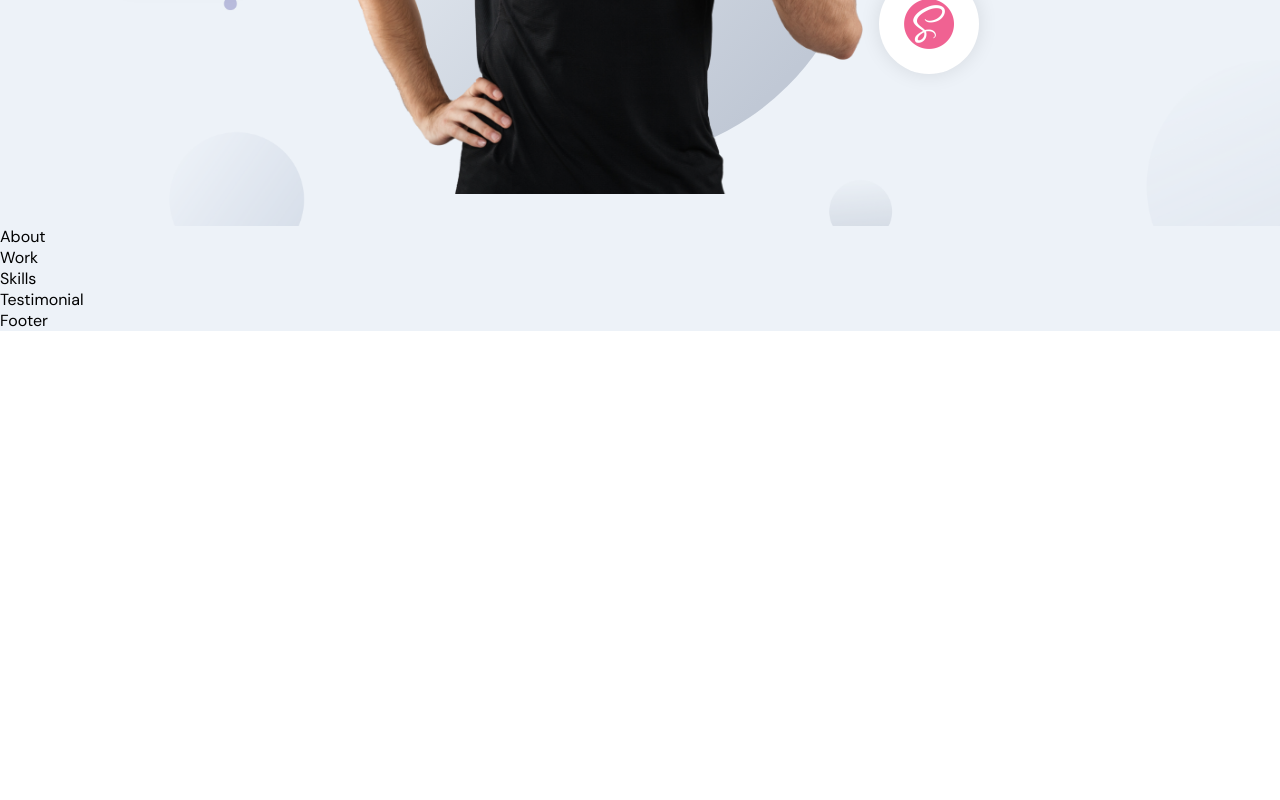
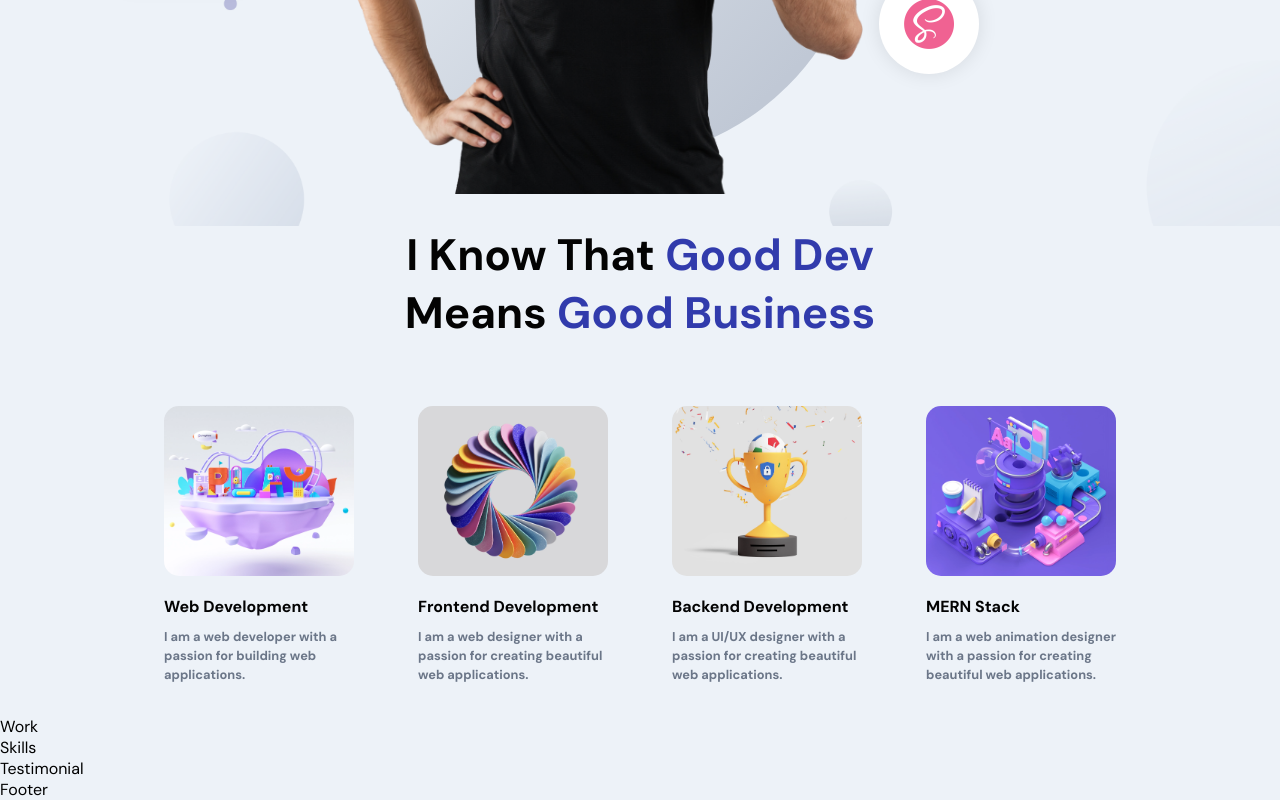
Before and after one commit to mhvirus/mhvirus-portfolio, a React (Create React App) app in the folder frontend_react/: page / in a window 1280 px wide. Shown: the part 546-1346 px from the top of the page. Before the commit the page ends 877 px from the top, so only its background shows below. Built offline with nearby package versions, Linux system fonts and the light colour scheme.

Commit message:
about section templet and design completed

```diff
--- a/frontend_react/src/container/About/About.jsx
+++ b/frontend_react/src/container/About/About.jsx
@@ -1,10 +1,59 @@
-import React from 'react';
+import { motion } from 'framer-motion';
+import React, { useState, useEffect} from 'react';
+import { images } from '../../constants'
+
 import './About.scss';
 
+// * data for about section
+const about = [
+  { title : 'Web Development',
+    description: 'I am a web developer with a passion for building web applications.',
+    imageURL: images.about01
+  },
+  { title : 'Frontend Development',
+    description: 'I am a web designer with a passion for creating beautiful web applications.',
+    imageURL: images.about02
+  },
+  { title : 'Backend Development',
+    description: 'I am a UI/UX designer with a passion for creating beautiful web applications.',
+    imageURL: images.about03
+  },
+  { title : 'MERN Stack',
+    description: 'I am a web animation designer with a passion for creating beautiful web applications.',
+    imageURL: images.about04
+  },
+];
 
-function About() {
+
+const About = () => {
   return (
-    <div>About</div>
+    <>
+      <h2 className="head-text">
+        I Know that <span>Good Dev </span> <br />means <span>Good Business</span>
+      </h2>
+
+      <div className="app__profiles">
+
+        {about.map((about, index) => {
+          return (
+            <motion.div
+            whileInView={{ opacity: 1 }}
+            whileHover={{ scale: 1.1 }}
+            transition={{ duration: 0.5, type: 'tween' }}
+            className="app__profile-item"
+            key={about.title + index}
+            >
+              <img src={about.imageURL} alt={about.title} />
+              <h2 className="bold-text" style={{ marginTop: 20}}> {about.title} </h2>
+              <h2 className="p-text" style={{ marginTop: 10}}> {about.description} </h2>
+
+
+            </motion.div>
+          )
+        })}
+
+      </div>
+    </>
   )
 };
 
--- a/frontend_react/src/container/About/About.scss
+++ b/frontend_react/src/container/About/About.scss
@@ -0,0 +1,41 @@
+.app__about {
+    flex: 1;
+    width: 100%;
+    flex-direction: column;
+}
+
+.app__profiles {
+    display: flex;
+    justify-content: center;
+    align-items: flex-start;
+    flex-wrap: wrap;
+    margin-top: 2rem;
+}
+
+.app__profile-item {
+    width: 190px;
+    display: flex;
+    justify-content: flex-start;
+    align-items: flex-start;
+    flex-direction: column;
+    margin: 2rem;
+
+
+    img {
+        width: 100%;
+        height: 170px;
+        border-radius: 15px;
+        object-fit: cover;
+    }
+
+    @media screen and (min-width: 2000px) {
+        width: 370px;
+        margin: 2rem 4rem;
+
+        img {
+            height: 320px;
+        }
+    }
+
+
+}
```
Also changed, not shown: frontend_react/src/client.js (added, +10 -0 lines).
